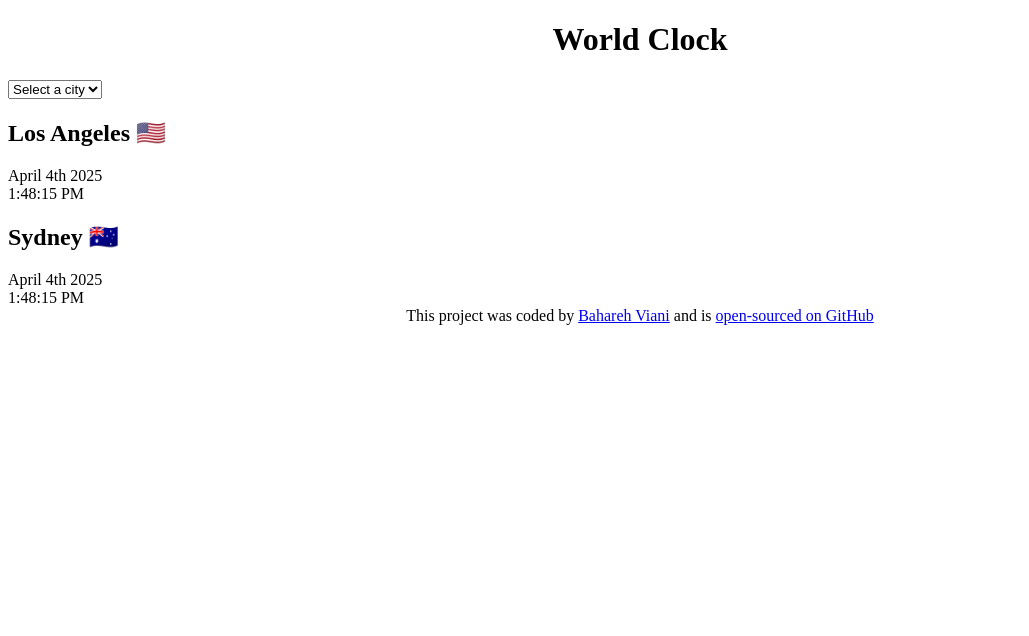
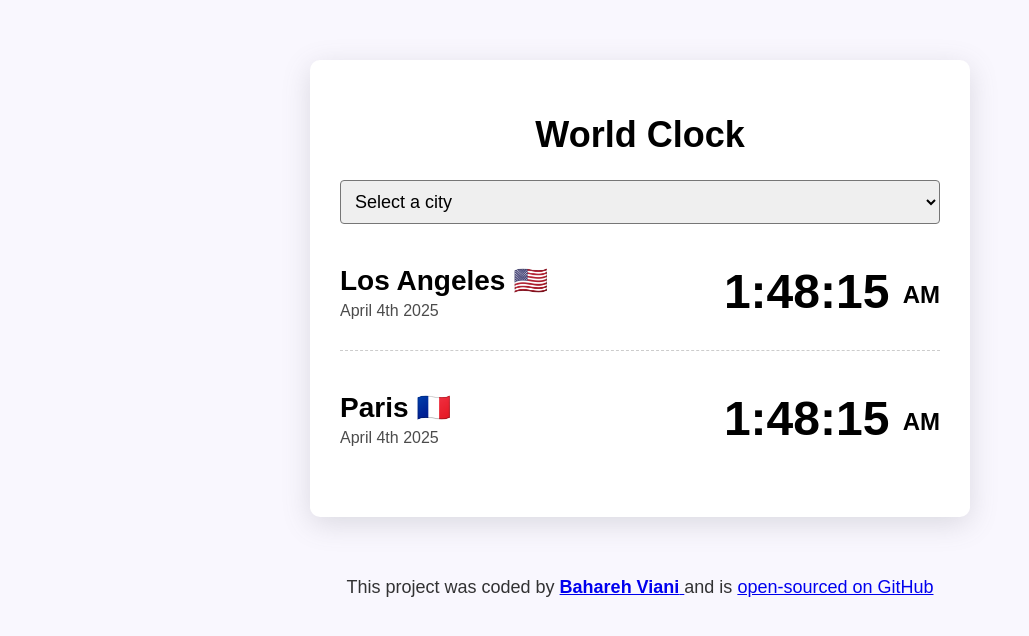
Before and after one commit to BaharehViani/World-Clock, a plain HTML site: page index.html in a window 1280 px wide. Shown: the whole page, without its empty margins (0-1029 px from the left). Drawn offline with Linux system fonts and the light colour scheme.

Commit message:
style added

```diff
--- a/css/style.css
+++ b/css/style.css
@@ -1,3 +1,65 @@
-h1, footer {
+body {
+    background-color: #f9f7fe;
+    font-family: sans-serif;
+}
+
+h1 {
     text-align: center;
+    font-family: sans-serif;
+    font-size: 36px;
 }
+
+h2 {
+    margin: 0 0 5px;
+    font-size: 28px;
+}
+
+select {
+    display: block;
+    width: 100%;
+    font-size: 18px;
+    border-radius: 4px;
+    padding: 10px;
+}
+
+.container {
+    max-width: 600px;
+    margin: 60px auto;
+    background: white;
+    padding: 30px;
+    box-shadow: rgba(100, 100, 111, 0.2) 0px 7px 29px 0px;
+    border-radius: 10px;
+}
+
+.city {
+    display: flex;
+    margin: 10px 0;
+    justify-content: space-between;
+    padding: 30px 0;
+    border-bottom: 1px dashed rgba(0, 0, 0, 0.2);
+}
+
+.city:last-child {
+    border: none;
+}
+
+.date {
+    opacity: 0.7;
+}
+
+.time {
+    font-size: 48px;
+    font-weight: bold;
+}
+
+.time small {
+    font-size: 24px;
+    vertical-align: middle;
+    line-height: 48px;
+}
+
+footer {
+    text-align: center;
+    font-size: 18px;
+    color: rgba(0, 0, 0, 0.8);
+}
--- a/index.html
+++ b/index.html
@@ -17,19 +17,23 @@
             <option value="Asia/Hong_Kong">Hong Kong</option>
         </select>
         <div class="city">
-            <h2>Los Angeles 🇺🇸</h2>
-            <div class="date">April 4th 2025</div>
-            <div class="time">1:48:15 PM</div>
+            <div>
+              <h2>Los Angeles 🇺🇸</h2>
+              <div class="date">April 4th 2025</div>
+            </div>
+            <div class="time">1:48:15 <small> AM </small></div>
         </div>
         <div class="city">
-            <h2>Sydney 🇦🇺</h2>
-            <div class="date">April 4th 2025</div>
-            <div class="time">1:48:15 PM</div>
+            <div>
+              <h2>Paris 🇫🇷</h2>
+              <div class="date">April 4th 2025</div>
+            </div>
+            <div class="time">1:48:15 <small> AM </small></div>
         </div>
     </div>
 
     <footer>
-        This project was coded by <a href="https://github.com/BaharehViani"> Bahareh Viani</a>
+        This project was coded by <a href="https://github.com/BaharehViani"> <strong>Bahareh Viani</strong> </a>
         and is <a href="https://github.com/BaharehViani/World-Clock">open-sourced on GitHub</a>
     </footer>
 
```
